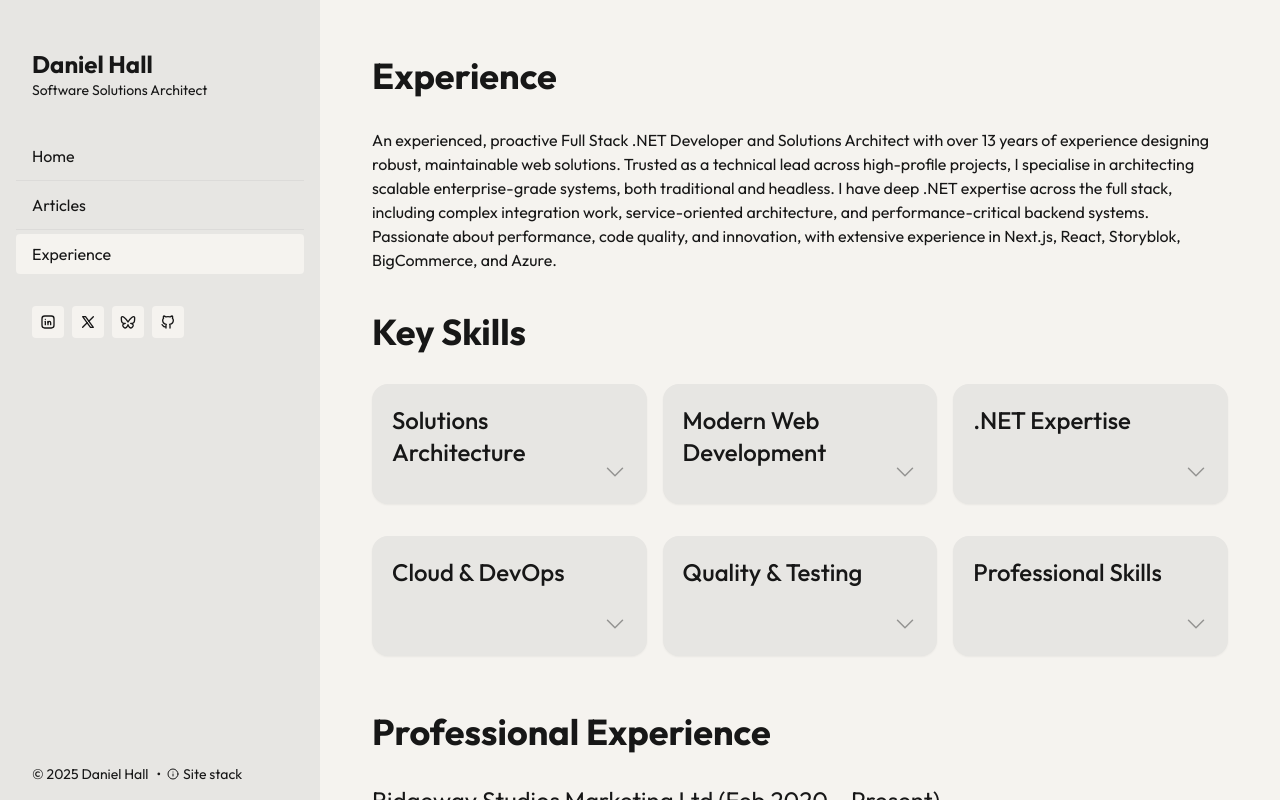
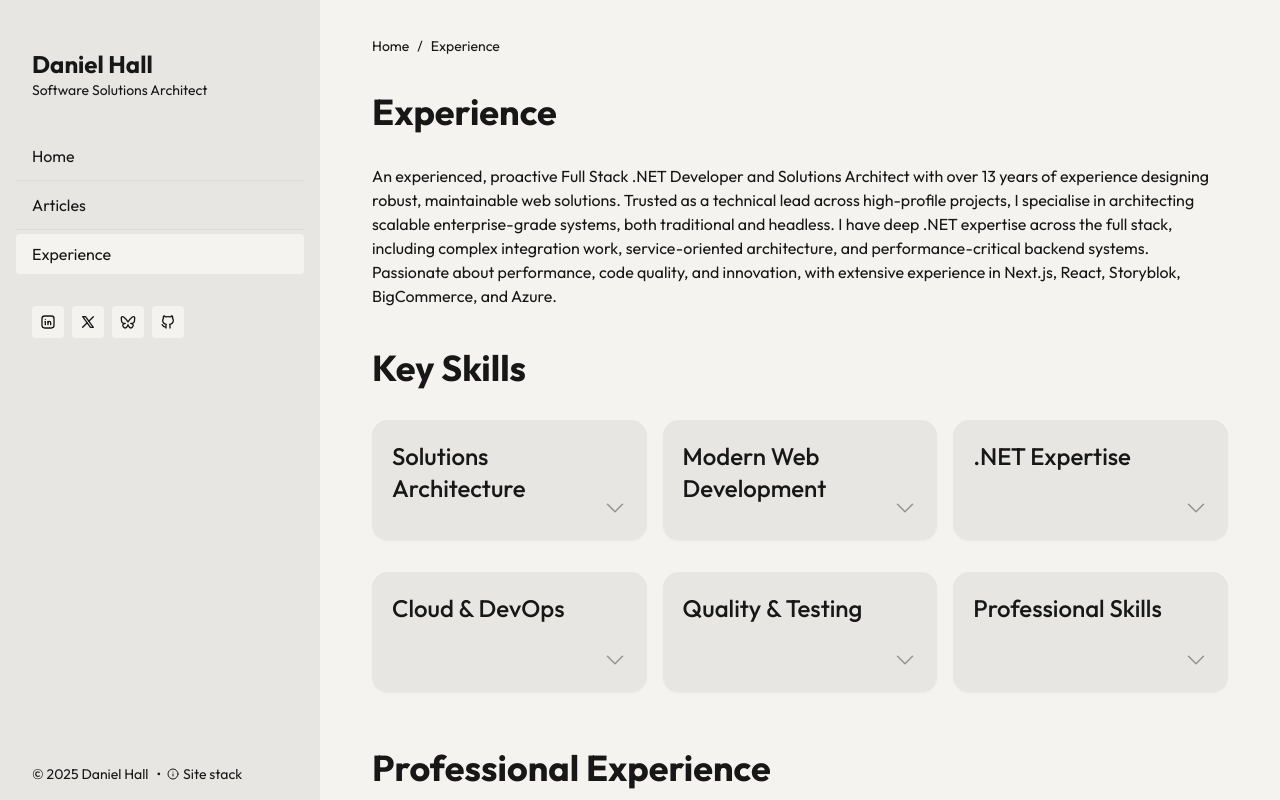
Before and after one commit to danielhall/nextjs-daniel-hall-blog, a Next.js app: page /experience in a window 1280 px wide. Built offline with nearby package versions, Linux system fonts and the light colour scheme.

Commit message:
feat: add Breadcrumb component for improved navigation and user experience

```diff
--- /dev/null
+++ b/src/components/breadcrumb/index.tsx
@@ -0,0 +1,58 @@
+'use client';
+
+import Link from 'next/link';
+import { usePathname } from 'next/navigation';
+
+export default function Breadcrumb() {
+  const pathname = usePathname();
+  if (pathname === '/') return null;
+
+  const segments = pathname.split('/').filter(Boolean);
+  const breadcrumbs = segments.map((segment, index) => {
+    const path = `/${segments.slice(0, index + 1).join('/')}`;
+    const isLast = index === segments.length - 1;
+    const label = segment.charAt(0).toUpperCase() + segment.slice(1);
+
+    // Handle slug segments
+    const isSlug = segment.includes('-');
+    const formattedLabel = isSlug
+      ? segment.split('-').map(word => word.charAt(0).toUpperCase() + word.slice(1)).join(' ')
+      : label;
+
+    return {
+      label: formattedLabel,
+      path,
+      isLast
+    };
+  });
+
+  return (
+    <nav aria-label="Breadcrumb" className="mb-4 ml-1 md:ml-5 text-sm">
+      <ol className="flex items-center space-x-2">
+        <li>
+          <Link
+            href="/"
+            className="text-foreground/20 hover:text-foreground transition-all duration-200 hover:scale-110"
+          >
+            Home
+          </Link>
+        </li>
+        {breadcrumbs.map(({ label, path, isLast }) => (
+          <li key={path} className="flex items-center space-x-2">
+            <span className="text-foreground/10">/</span>
+            {isLast ? (
+              <span className="text-foreground/30">{label}</span>
+            ) : (
+              <Link
+                href={path}
+                className="text-foreground/20 hover:text-foreground transition-all duration-200 hover:scale-110"
+              >
+                {label}
+              </Link>
+            )}
+          </li>
+        ))}
+      </ol>
+    </nav>
+  );
+}
--- a/src/components/clientLayout/index.tsx
+++ b/src/components/clientLayout/index.tsx
@@ -4,6 +4,7 @@ import { useState } from "react";
 import { Outfit } from "next/font/google";
 import Sidebar from "@/components/sidebar";
 import Header from "@/components/header";
+import Breadcrumb from "@/components/breadcrumb";
 
 const geistSans = Outfit({
   variable: "--font-geist-sans",
@@ -29,6 +30,7 @@ export default function ClientLayout({
         <div className="px-6 pt-8 sm:pt-10 lg:pt-3 pb-12">
           <Header sidebarOpen={sidebarOpen} setSidebarOpen={setSidebarOpen}/>
           <div className="container pt-2 md:pt-3 lg:pt-6 px-2">
+            <Breadcrumb />
             {children}
           </div>
         </div>
```
